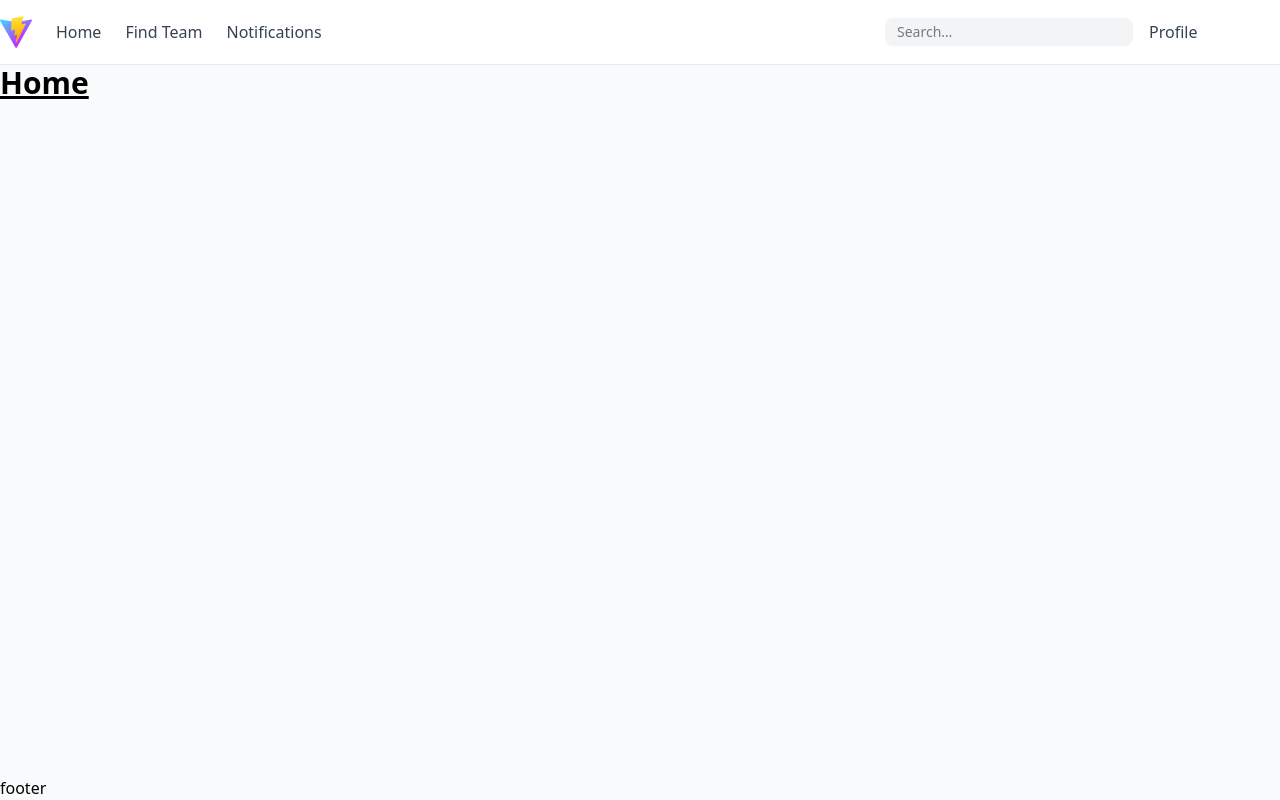
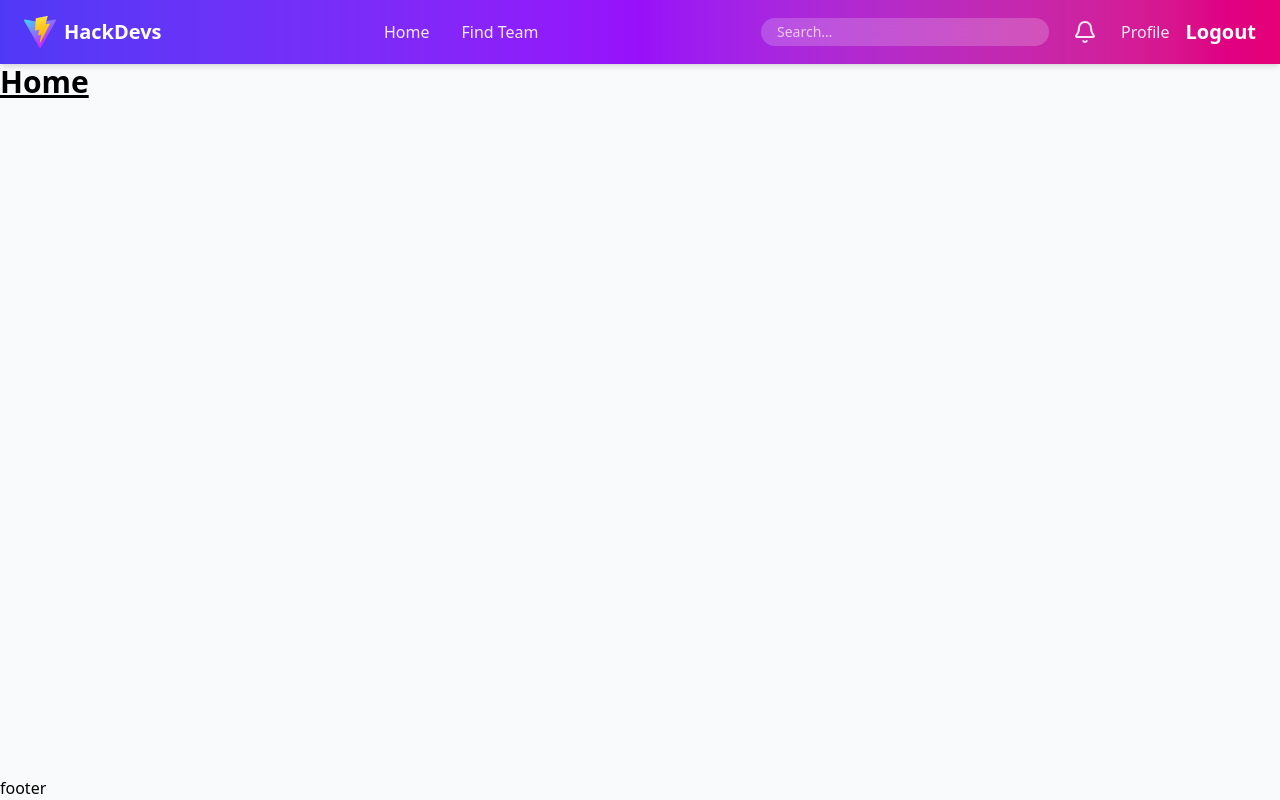
Before and after one commit to batcoder-1/Hackathon, a React (Vite) app in the folder Hackathon/: page / in a window 1280 px wide. Built offline with nearby package versions, Linux system fonts and the light colour scheme.

Commit message:
improved header UI

```diff
--- a/Hackathon/src/components/Header.jsx
+++ b/Hackathon/src/components/Header.jsx
@@ -1,33 +1,35 @@
 import React from "react";
 import { Link } from "react-router-dom";
+import { Bell } from "lucide-react";  // Notifications icon
 import Logo from "./Logo";
 import LogoutButton from "./Logoutbtn";
-import Container from "./Container";
+
 function Header() {
   const authStatus = true;
 
   const navItems = [
     { name: "Home", url: "/", active: true },
     { name: "Find Team", url: "/find-team", active: true },
-    { name: "Notifications", url: "/notifications", active: true },
-    { name: "Login", url: "/login", active: !authStatus },
-    { name: "Signup", url: "/signup", active: !authStatus },
   ];
 
   return (
-    <header className="bg-white border-b border-gray-200 sticky top-0 z-50">
-        <div className="flex items-center justify-between h-16">
-          {/* Left: Logo + Nav */}
-          <div className="flex items-center space-x-6">
+    <header className="bg-gradient-to-r from-indigo-600 via-purple-600 to-pink-600 sticky top-0 z-50 shadow-md">
+      <div className="flex items-center justify-between h-16 px-6">
+        {/* Left: Logo + Brand */}
+        <div className="flex items-center space-x-2">
           <Logo />
-          <ul className="hidden md:flex items-center space-x-6">
+          <span className="text-xl font-bold text-white">HackDevs</span>
+        </div>
+
+        {/* Middle: Nav */}
+        <ul className="hidden md:flex items-center space-x-8">
           {navItems.map(
             (item) =>
               item.active && (
                 <li key={item.name}>
                   <Link
                     to={item.url}
-                      className="text-gray-700 hover:text-black font-medium transition-colors"
+                    className="text-white/90 hover:text-white font-medium transition-colors"
                   >
                     {item.name}
                   </Link>
@@ -35,25 +37,32 @@ function Header() {
               )
           )}
         </ul>
-        </div>
 
-        {/* Right: Search + Profile/Logout */}
-        <div className="flex items-center space-x-4">
-          {/* Search bar */}
-          <div className="hidden sm:flex items-center bg-gray-100 rounded-lg px-3 py-1">
+        {/* Right: Search + Notifications + Profile */}
+        <div className="flex items-center space-x-6">
+          {/* Search */}
+          <div className="hidden sm:flex items-center bg-white/20 rounded-full px-4 py-1 backdrop-blur-sm">
             <input
               type="text"
               placeholder="Search…"
-              className="bg-transparent outline-none text-sm w-40 sm:w-56"
+              className="bg-transparent outline-none text-sm text-white placeholder-white/70 w-48 sm:w-64"
             />
           </div>
 
-          {/* Profile + Logout */}
+          {/* Notifications Icon */}
+          <Link
+            to="/notifications"
+            className="text-white/90 hover:text-white transition-colors"
+          >
+            <Bell className="w-6 h-6" />
+          </Link>
+
+          {/* Profile/Logout */}
           {authStatus ? (
-            <div className="flex items-center space-x-3">
+            <div className="flex items-center space-x-4">
               <Link
                 to="/profile"
-                className="text-gray-700 hover:text-black font-medium"
+                className="text-white/90 hover:text-white font-medium"
               >
                 Profile
               </Link>
@@ -61,10 +70,10 @@ function Header() {
             </div>
           ) : (
             <Link
-              to="/login"
-              className="text-gray-700 hover:text-black font-medium"
+              to="/signup"
+              className="text-white/90 hover:text-white font-medium"
             >
-              Login
+              Signup
             </Link>
           )}
         </div>
```
Lines whose indentation alone changed are shown as unchanged.
